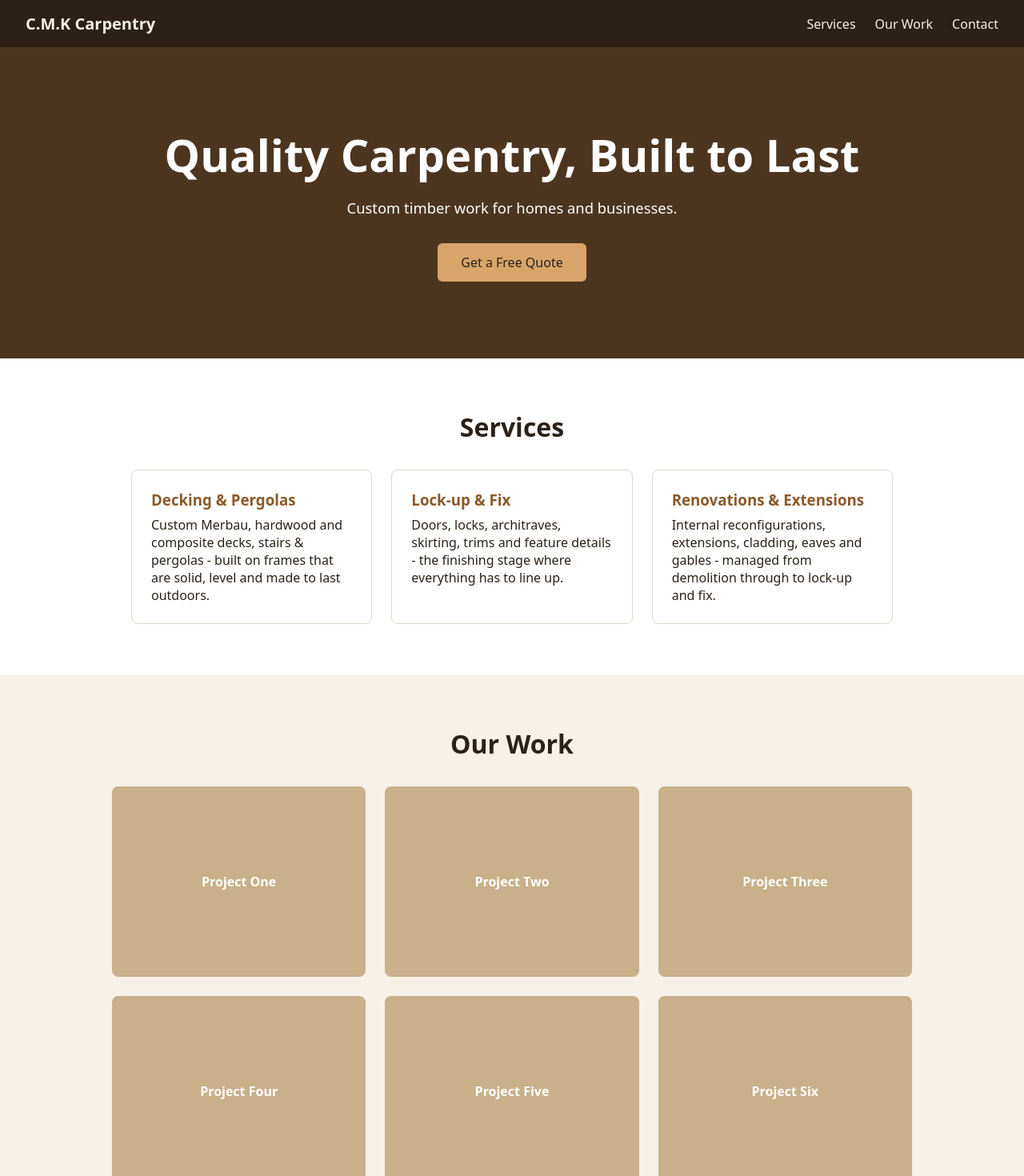
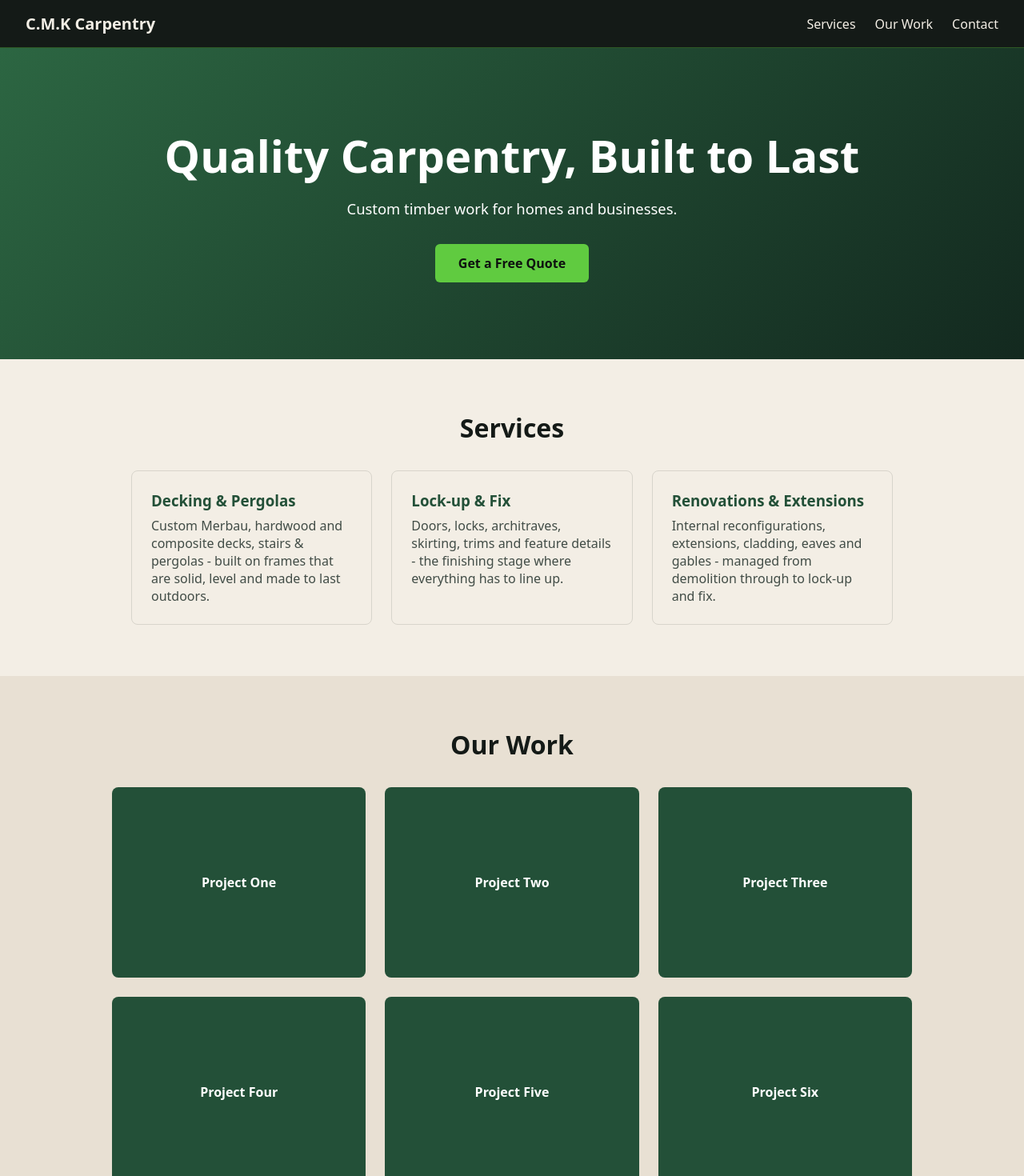
Before and after one commit to BeanedCans2005/CMK-CARPENTRY, a React (Vite) app in the folder cmk-carpentry-mock/: page / in a window 1280 px wide. Shown: the top 1470 px of the page at 80% size. Built offline with nearby package versions, Linux system fonts and the light colour scheme.

Commit message:
Restyled web page

```diff
--- a/cmk-carpentry-mock/src/App.css
+++ b/cmk-carpentry-mock/src/App.css
@@ -1,41 +1,32 @@
 :root {
-  --wood: #8b5a2b;
-  --dark: #2b2118;
-  --cream: #f7f1e8;
+  --dark: #141a17;
+  --green: #235038;
+  --accent: #60cb40;
+  --cream: #f3eee5;
+  --sand: #e8e0d3;
+  --text-soft: #414c46;
+  --on-accent: #0e110f;
 }
+
 * { box-sizing: border-box; margin: 0; padding: 0; }
 html { scroll-behavior: smooth; }
-body { font-family: system-ui, sans-serif; color: var(--dark); background: #fff; }
+body { font-family: system-ui, sans-serif; color: var(--dark); background: var(--cream); }
 
-.nav { display: flex; justify-content: space-between; align-items: center; padding: 1rem 2rem; background: var(--dark); position: sticky; top: 0; z-index: 10; }
+/* Navigation */
+.nav {
+  display: flex;
+  justify-content: space-between;
+  align-items: center;
+  padding: 1rem 2rem;
+  background: var(--dark);
+  border-bottom: 1px solid rgba(96, 203, 64, 0.35);
+  position: sticky;
+  top: 0;
+  z-index: 10;
+}
 .logo { color: var(--cream); font-weight: 700; font-size: 1.25rem; }
 .nav nav a { color: var(--cream); margin-left: 1.5rem; text-decoration: none; }
-.nav nav a:hover { color: #d9a46a; }
-
-.hero { text-align: center; padding: 6rem 1.5rem; color: #fff; background: linear-gradient(rgba(43,33,24,.65), rgba(43,33,24,.65)), var(--wood); }
-.hero h1 { font-size: clamp(2rem, 5vw, 3.5rem); margin-bottom: 1rem; }
-.hero p { margin-bottom: 2rem; font-size: 1.15rem; }
-
-.btn { display: inline-block; background: var(--wood); color: #fff; padding: .8rem 1.8rem; border: none; border-radius: 6px; font-size: 1rem; cursor: pointer; text-decoration: none; }
-.hero .btn { background: #d9a46a; color: var(--dark); }
-.btn:hover { opacity: .9; }
-
-.section { padding: 4rem 1.5rem; max-width: 1000px; margin: 0 auto; }
-.section.alt { max-width: none; background: var(--cream); }
-.section.alt > * { max-width: 1000px; margin-left: auto; margin-right: auto; }
-.section h2 { text-align: center; margin-bottom: 2rem; font-size: 2rem; }
-
-.grid { display: grid; grid-template-columns: repeat(auto-fit, minmax(240px, 1fr)); gap: 1.5rem; }
-.card { padding: 1.5rem; border: 1px solid #e3d8c8; border-radius: 8px; }
-.card h3 { margin-bottom: .5rem; color: var(--wood); }
-
-.photo { aspect-ratio: 4 / 3; background: #c9b08a; display: flex; align-items: center; justify-content: center; border-radius: 8px; color: #fff; font-weight: 600; }
-
-.form { display: flex; flex-direction: column; gap: 1rem; max-width: 560px; margin: 0 auto; }
-.form input, .form textarea { padding: .8rem; border: 1px solid #ccc; border-radius: 6px; font: inherit; }
-.success { text-align: center; color: green; font-size: 1.1rem; }
-
-.footer { text-align: center; padding: 1.5rem; background: var(--dark); color: var(--cream); font-size: .9rem; }
+.nav nav a:hover { color: var(--accent); }
 
 .menu-toggle {
   display: none;
@@ -46,17 +37,73 @@ body { font-family: system-ui, sans-serif; color: var(--dark); background: #fff;
   cursor: pointer;
 }
 
-/* Stops the sticky header covering section headings when a link scrolls to them */
+/* Stops the sticky header covering section headings after a link click */
 section[id] { scroll-margin-top: 4.5rem; }
 
+/* Hero */
+.hero {
+  text-align: center;
+  padding: 6rem 1.5rem;
+  color: #fff;
+  background: linear-gradient(135deg, #2c6642, #13291f);
+}
+.hero h1 { font-size: clamp(2rem, 5vw, 3.5rem); margin-bottom: 1rem; }
+.hero p { margin-bottom: 2rem; font-size: 1.15rem; }
+
+/* Buttons */
+.btn {
+  display: inline-block;
+  background: var(--accent);
+  color: var(--on-accent);
+  font-weight: 600;
+  padding: 0.8rem 1.8rem;
+  border: none;
+  border-radius: 6px;
+  font-size: 1rem;
+  cursor: pointer;
+  text-decoration: none;
+}
+.btn:hover { opacity: 0.9; }
+
+/* Sections */
+.section { padding: 4rem 1.5rem; max-width: 1000px; margin: 0 auto; }
+.section.alt { max-width: none; background: var(--sand); }
+.section.alt > * { max-width: 1000px; margin-left: auto; margin-right: auto; }
+.section h2 { text-align: center; margin-bottom: 2rem; font-size: 2rem; }
+
+.grid { display: grid; grid-template-columns: repeat(auto-fit, minmax(240px, 1fr)); gap: 1.5rem; }
+.card { padding: 1.5rem; border: 1px solid rgba(20, 26, 23, 0.12); border-radius: 8px; }
+.card h3 { margin-bottom: 0.5rem; color: var(--green); }
+.card p { color: var(--text-soft); }
+
+.photo {
+  aspect-ratio: 4 / 3;
+  background: var(--green);
+  display: flex;
+  align-items: center;
+  justify-content: center;
+  border-radius: 8px;
+  color: #fff;
+  font-weight: 600;
+}
+
+/* Contact form */
+.form { display: flex; flex-direction: column; gap: 1rem; max-width: 560px; margin: 0 auto; }
+.form input, .form textarea { padding: 0.8rem; border: 1px solid #ccc; border-radius: 6px; font: inherit; }
+.success { text-align: center; color: var(--green); font-size: 1.1rem; }
+
+/* Footer */
+.footer { text-align: center; padding: 1.5rem; background: var(--dark); color: var(--cream); font-size: 0.9rem; }
+
+/* Mobile */
 @media (max-width: 700px) {
-  .menu-toggle {display: block; }
+  .menu-toggle { display: block; }
   .nav { flex-wrap: wrap; }
   .nav nav { display: none; width: 100%; flex-direction: column; }
-  .nav nav.open {display: flex; }
+  .nav nav.open { display: flex; }
   .nav nav a {
     margin: 0;
     padding: 0.9rem 0;
-    border-top: 1px solid rgba(247, 241, 232, 0.15);
+    border-top: 1px solid rgba(243, 238, 229, 0.15);
   }
 }
```
